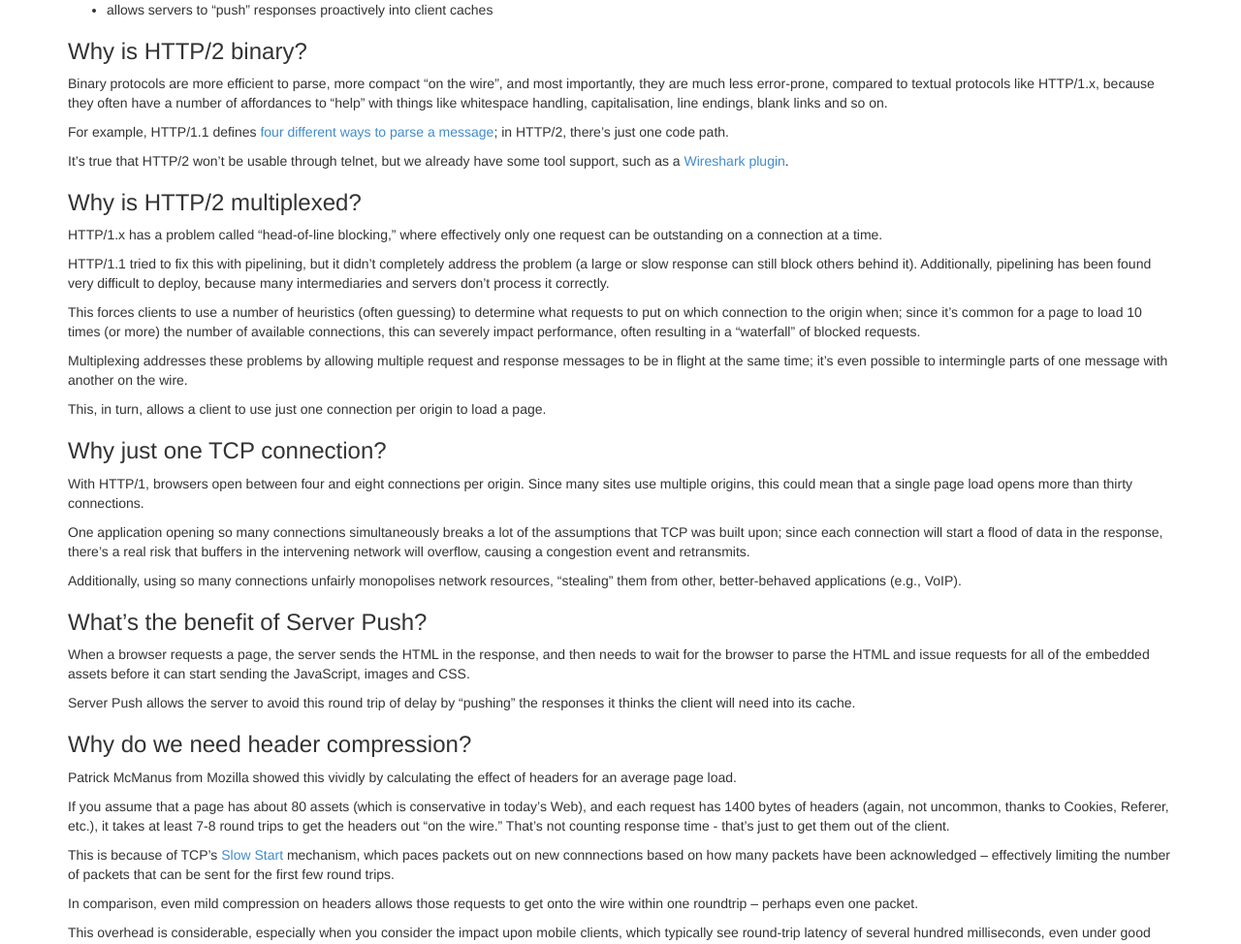
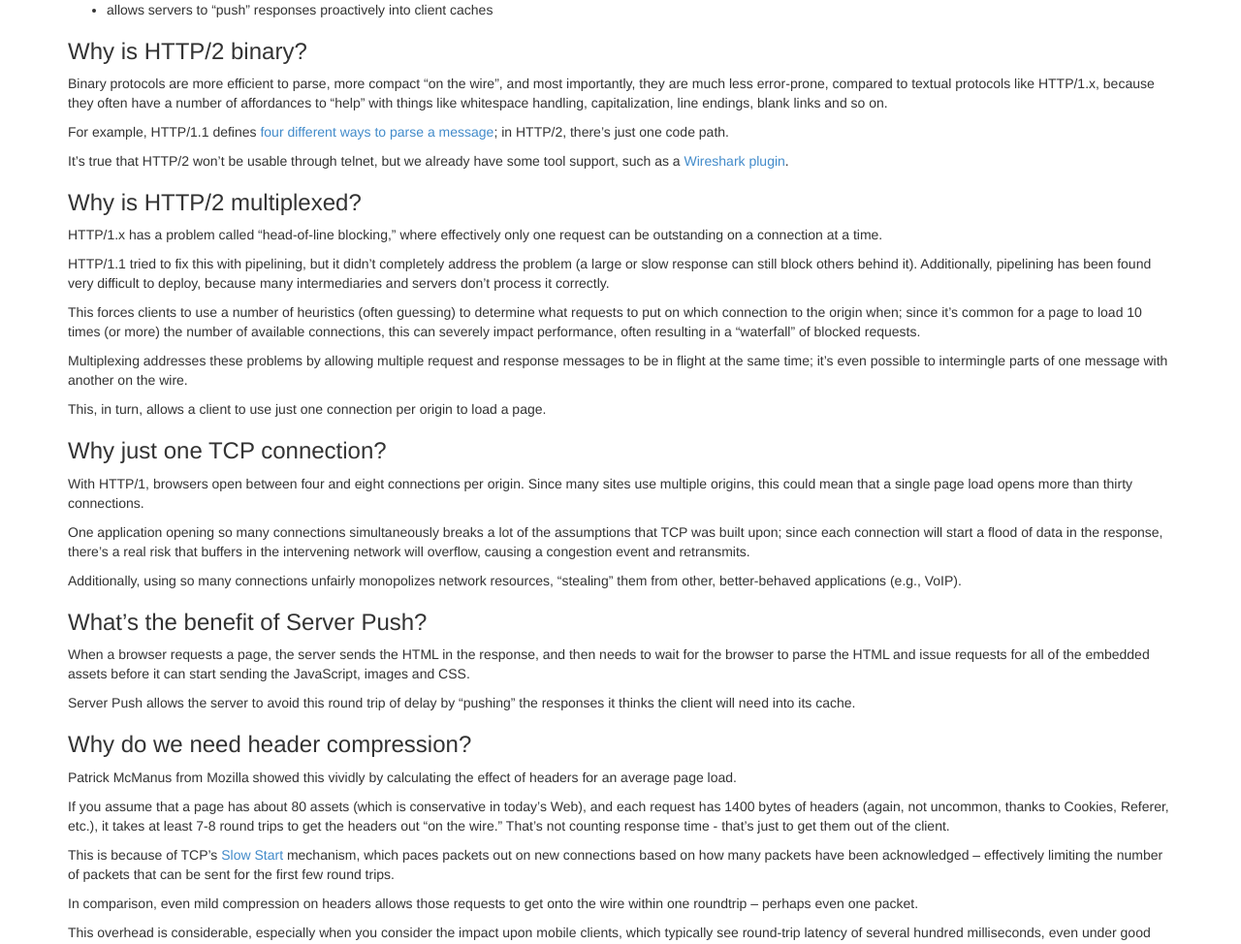
Before and after one commit to http2/http2.github.io, a Jekyll site: the page built from faq/index.md, in a window 1280 px wide and 1400 px high, scrolled down 1708 px. Shown: the part 182-1156 px from the top of the window at 97% size. Built offline with Jekyll 4.4.1, drawn with Linux system fonts in a browser that asks for light colours.

Commit message:
spelling

```diff
--- a/faq/index.md
+++ b/faq/index.md
@@ -97,7 +97,7 @@ At a high level, HTTP/2:
 
 ### Why is HTTP/2 binary?
 
-Binary protocols are more efficient to parse, more compact "on the wire", and most importantly, they are much less error-prone, compared to textual protocols like HTTP/1.x, because they often have a number of affordances to "help" with things like whitespace handling, capitalisation, line endings, blank links and so on.
+Binary protocols are more efficient to parse, more compact "on the wire", and most importantly, they are much less error-prone, compared to textual protocols like HTTP/1.x, because they often have a number of affordances to "help" with things like whitespace handling, capitalization, line endings, blank links and so on.
 
 For example, HTTP/1.1 defines [four different ways to parse a message](http://www.w3.org/Protocols/rfc2616/rfc2616-sec4.html#sec4.4); in HTTP/2, there's just one code path.
 
@@ -123,7 +123,7 @@ With HTTP/1, browsers open between four and eight connections per origin. Since
 
 One application opening so many connections simultaneously breaks a lot of the assumptions that TCP was built upon; since each connection will start a flood of data in the response, there's a real risk that buffers in the intervening network will overflow, causing a congestion event and retransmits.
 
-Additionally, using so many connections unfairly monopolises network resources, "stealing" them from other, better-behaved applications (e.g., VoIP).
+Additionally, using so many connections unfairly monopolizes network resources, "stealing" them from other, better-behaved applications (e.g., VoIP).
 
 
 ### What's the benefit of Server Push?
@@ -139,7 +139,7 @@ Patrick McManus from Mozilla showed this vividly by calculating the effect of he
 
 If you assume that a page has about 80 assets (which is conservative in today's Web), and each request has 1400 bytes of headers (again, not uncommon, thanks to Cookies, Referer, etc.), it takes at least 7-8 round trips to get the headers out "on the wire." That's not counting response time - that's just to get them out of the client.
 
-This is because of TCP's [Slow Start](http://en.wikipedia.org/wiki/Slow-start) mechanism, which paces packets out on new connnections based on how many packets have been acknowledged -- effectively limiting the number of packets that can be sent for the first few round trips.
+This is because of TCP's [Slow Start](http://en.wikipedia.org/wiki/Slow-start) mechanism, which paces packets out on new connections based on how many packets have been acknowledged -- effectively limiting the number of packets that can be sent for the first few round trips.
 
 In comparison, even mild compression on headers allows those requests to get onto the wire within one roundtrip -- perhaps even one packet.
 
```
